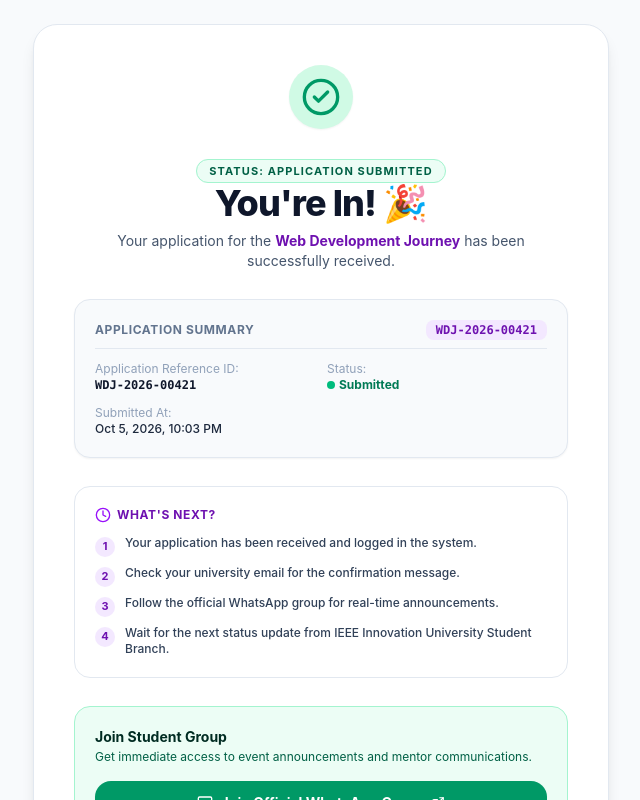
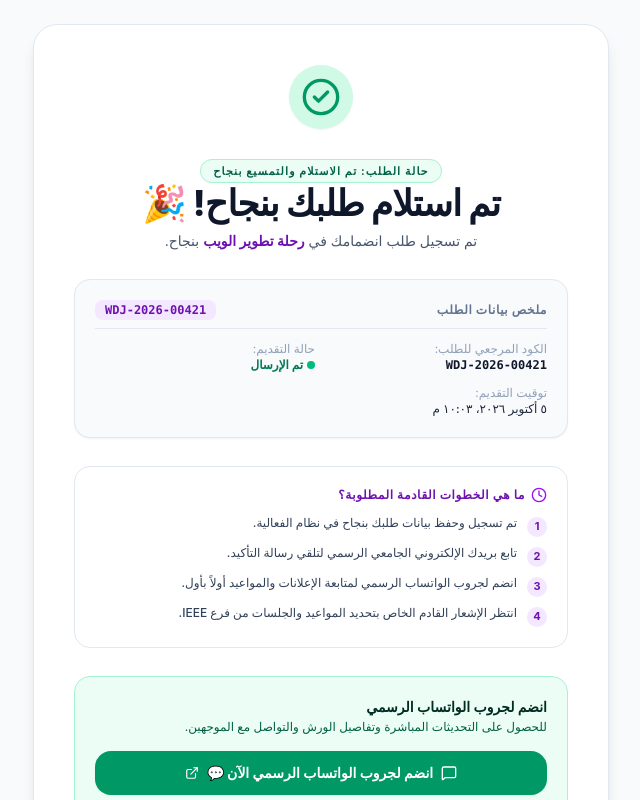
Before and after one commit to hpop95298-dotco/web-form, a React (Vite) app: page /success in a window 1280 px wide. Shown: the top 800 px of the page, without its empty margins (319-959 px from the left). Built offline with nearby package versions, Linux system fonts and the light colour scheme.

Commit message:
fix: translate success page and default language store strictly to Arabic

```diff
--- a/src/pages/public/SuccessPage.tsx
+++ b/src/pages/public/SuccessPage.tsx
@@ -1,7 +1,7 @@
 import React from 'react';
 import { useLocation, Link } from 'react-router-dom';
 import { EVENT_CONFIG } from '../../config/eventConfig';
-import { CheckCircle2, Mail, MessageSquare, ArrowLeft, ExternalLink, ShieldCheck, Clock, FileText } from 'lucide-react';
+import { CheckCircle2, Mail, MessageSquare, ArrowRight, ExternalLink, ShieldCheck, Clock, FileText } from 'lucide-react';
 
 export default function SuccessPage() {
   const location = useLocation();
@@ -12,7 +12,7 @@
   } | null;
 
   const appCode = state?.applicationCode || 'WDJ-2026-00421';
-  const submittedTime = new Date().toLocaleString('en-US', {
+  const submittedTime = new Date().toLocaleString('ar-EG', {
     month: 'short',
     day: 'numeric',
     year: 'numeric',
@@ -21,7 +21,7 @@
   });
 
   return (
-    <div className="min-h-screen bg-slate-50 flex items-center justify-center p-4 sm:p-6 font-sans text-slate-800 selection:bg-purple-100">
+    <div className="min-h-screen bg-slate-50 flex items-center justify-center p-4 sm:p-6 font-sans text-slate-800 selection:bg-purple-100" dir="rtl">
       <div className="max-w-xl w-full bg-white border border-slate-200 rounded-3xl p-8 sm:p-10 shadow-lg text-center space-y-7">
         {/* Large Completion Icon */}
         <div className="w-16 h-16 bg-emerald-100 text-emerald-600 rounded-full flex items-center justify-center mx-auto shadow-xs">
@@ -31,21 +31,21 @@
         {/* Header Text */}
         <div className="space-y-2">
           <span className="text-[11px] font-bold uppercase tracking-widest text-emerald-800 bg-emerald-50 px-3 py-1 rounded-full border border-emerald-200">
-            STATUS: APPLICATION SUBMITTED
+            حالة الطلب: تم الاستلام والتمسيع بنجاح
           </span>
           <h1 className="text-2xl sm:text-4xl font-extrabold text-slate-900 tracking-tight">
-            You're In! 🎉
+            تم استلام طلبك بنجاح! 🎉
           </h1>
           <p className="text-xs sm:text-sm text-slate-600">
-            Your application for the <strong className="text-purple-800">{EVENT_CONFIG.eventName}</strong> has been successfully received.
+            تم تسجيل طلب انضمامك في <strong className="text-purple-800">رحلة تطوير الويب</strong> بنجاح.
           </p>
         </div>
 
         {/* Application Summary Card */}
-        <div className="bg-slate-50 border border-slate-200 rounded-2xl p-5 text-left space-y-3 shadow-xs">
+        <div className="bg-slate-50 border border-slate-200 rounded-2xl p-5 text-right space-y-3 shadow-xs">
           <div className="flex items-center justify-between border-b border-slate-200 pb-2">
             <span className="text-xs font-bold uppercase tracking-wider text-slate-500">
-              Application Summary
+              ملخص بيانات الطلب
             </span>
             <span className="bg-purple-100 text-purple-800 font-mono text-xs font-bold px-2.5 py-0.5 rounded-md">
               {appCode}
@@ -54,27 +54,27 @@
 
           <div className="grid grid-cols-2 gap-3 text-xs">
             <div>
-              <span className="text-slate-400">Application Reference ID:</span>
+              <span className="text-slate-400">الكود المرجعي للطلب:</span>
               <div className="font-mono font-bold text-slate-900">{appCode}</div>
             </div>
             <div>
-              <span className="text-slate-400">Status:</span>
+              <span className="text-slate-400">حالة التقديم:</span>
               <div className="font-bold text-emerald-700 flex items-center gap-1">
-                <span className="h-2 w-2 rounded-full bg-emerald-500" /> Submitted
+                <span className="h-2 w-2 rounded-full bg-emerald-500" /> تم الإرسال
               </div>
             </div>
             <div className="col-span-2">
-              <span className="text-slate-400">Submitted At:</span>
+              <span className="text-slate-400">توقيت التقديم:</span>
               <div className="font-medium text-slate-800">{submittedTime}</div>
             </div>
           </div>
         </div>
 
         {/* What's Next Guide */}
-        <div className="bg-white border border-slate-200 rounded-2xl p-5 text-left space-y-3">
+        <div className="bg-white border border-slate-200 rounded-2xl p-5 text-right space-y-3">
           <h3 className="text-xs font-bold uppercase tracking-wider text-purple-800 flex items-center gap-1.5">
             <Clock className="w-4 h-4 text-purple-600" />
-            What's Next?
+            ما هي الخطوات القادمة المطلوبة؟
           </h3>
 
           <ol className="space-y-2 text-xs text-slate-700 font-medium">
@@ -82,41 +82,41 @@
               <span className="bg-purple-100 text-purple-800 w-5 h-5 rounded-full flex items-center justify-center text-[11px] font-bold flex-shrink-0 mt-0.5">
                 1
               </span>
-              <span>Your application has been received and logged in the system.</span>
+              <span>تم تسجيل وحفظ بيانات طلبك بنجاح في نظام الفعالية.</span>
             </li>
             <li className="flex items-start gap-2.5">
               <span className="bg-purple-100 text-purple-800 w-5 h-5 rounded-full flex items-center justify-center text-[11px] font-bold flex-shrink-0 mt-0.5">
                 2
               </span>
               <span>
-                Check your university email{' '}
+                تابع بريدك الإلكتروني الجامعي الرسمي{' '}
                 {state?.universityEmail && (
                   <strong className="text-purple-950">({state.universityEmail})</strong>
                 )}{' '}
-                for the confirmation message.
+                لتلقي رسالة التأكيد.
               </span>
             </li>
             <li className="flex items-start gap-2.5">
               <span className="bg-purple-100 text-purple-800 w-5 h-5 rounded-full flex items-center justify-center text-[11px] font-bold flex-shrink-0 mt-0.5">
                 3
               </span>
-              <span>Follow the official WhatsApp group for real-time announcements.</span>
+              <span>انضم لجروب الواتساب الرسمي لمتابعة الإعلانات والمواعيد أولاً بأول.</span>
             </li>
             <li className="flex items-start gap-2.5">
               <span className="bg-purple-100 text-purple-800 w-5 h-5 rounded-full flex items-center justify-center text-[11px] font-bold flex-shrink-0 mt-0.5">
                 4
               </span>
-              <span>Wait for the next status update from IEEE Innovation University Student Branch.</span>
+              <span>انتظر الإشعار القادم الخاص بتحديد المواعيد والجلسات من فرع IEEE.</span>
             </li>
           </ol>
         </div>
 
         {/* WhatsApp Group CTA */}
         <div className="bg-emerald-50 border border-emerald-200 rounded-2xl p-5 space-y-3">
-          <div className="space-y-0.5 text-left">
-            <h3 className="text-sm font-bold text-emerald-950">Join Student Group</h3>
+          <div className="space-y-0.5 text-right">
+            <h3 className="text-sm font-bold text-emerald-950">انضم لجروب الواتساب الرسمي</h3>
             <p className="text-xs text-emerald-800">
-              Get immediate access to event announcements and mentor communications.
+              للحصول على التحديثات المباشرة وتفاصيل الورش والتواصل مع الموجهين.
             </p>
           </div>
 
@@ -127,7 +127,7 @@
             className="w-full bg-emerald-600 hover:bg-emerald-700 text-white font-bold px-6 py-3 rounded-xl shadow-xs transition-all flex items-center justify-center gap-2 text-xs sm:text-sm"
           >
             <MessageSquare className="w-4 h-4" />
-            Join Official WhatsApp Group
+            انضم لجروب الواتساب الرسمي الآن 💬
             <ExternalLink className="w-3.5 h-3.5" />
           </a>
         </div>
@@ -146,7 +146,7 @@
               to="/"
               className="text-xs font-semibold text-purple-700 hover:text-purple-900 inline-flex items-center gap-1"
             >
-              <ArrowLeft className="w-3.5 h-3.5" /> Return to Event Website
+              <ArrowRight className="w-3.5 h-3.5" /> العودة للصفحة الرئيسية للفعالية
             </Link>
           </div>
         </div>
--- a/src/stores/languageStore.ts
+++ b/src/stores/languageStore.ts
@@ -12,7 +12,7 @@
     } catch (e) {
       // ignore
     }
-    return 'ar'; // Default language to Arabic as requested
+    return 'ar';
   });
 
   useEffect(() => {
```
